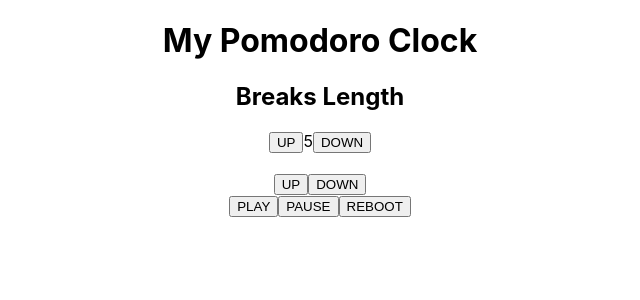
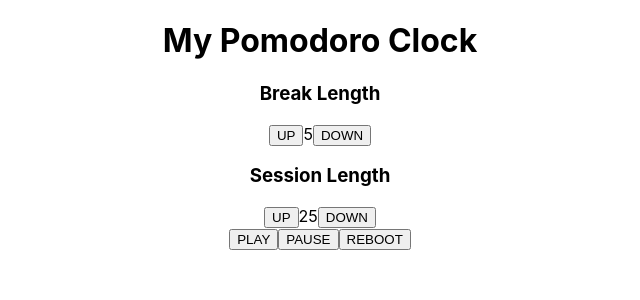
Before and after one commit to Jizga/Pomodoro-Clock, a React (Create React App) app: page / in a window 1280 px wide. Shown: the top 300 px of the page, without its empty margins (320-960 px from the left). Built offline with nearby package versions, Linux system fonts and the light colour scheme.

Commit message:
Break and Session elements function

```diff
--- a/src/App.js
+++ b/src/App.js
@@ -12,11 +12,17 @@ function App() {
     if (e === "breaks") {
       setBreaks(breaks + 1);
     }
+    if (e === "sessions") {
+      setSessions(sessions + 1);
+    }
   };
 
   const decrement = (e) => {
-    if (e === "breaks") {
+    if (e === "breaks" && breaks > 1) {
       setBreaks(breaks - 1);
+    }
+    if (e === "sessions" && sessions > 1) {
+      setSessions(sessions - 1);
     }
   };
 
@@ -26,12 +32,18 @@ function App() {
       <div className="controllers">
         <Controller
           id="break-label"
-          title="Breaks Length"
+          title="Break Length"
           size={breaks}
           increment={() => increment("breaks")}
           decrement={() => decrement("breaks")}
         />
-        <Controller />
+        <Controller
+          id="session-label"
+          title="Session Length"
+          size={sessions}
+          increment={() => increment("sessions")}
+          decrement={() => decrement("sessions")}
+        />
       </div>
       <div className="display">
         <Display />
--- a/src/Components/Controller.js
+++ b/src/Components/Controller.js
@@ -3,7 +3,7 @@ import React from "react";
 export default function Controller(props) {
   return (
     <div className="controller">
-      <h2>{props.title}</h2>
+      <h3>{props.title}</h3>
       <button onClick={props.increment}>UP</button>
       <span>{props.size}</span>
       <button onClick={props.decrement}>DOWN</button>
```
